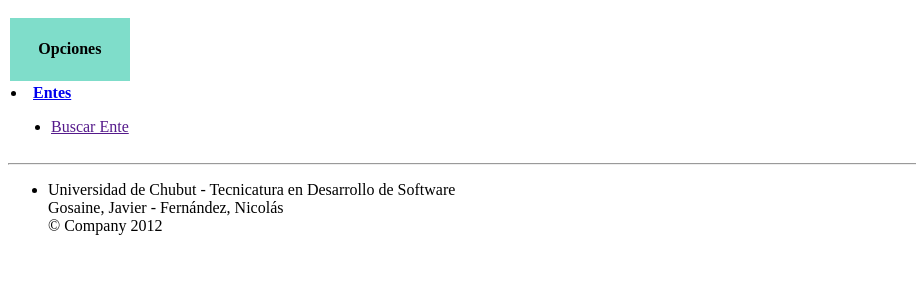
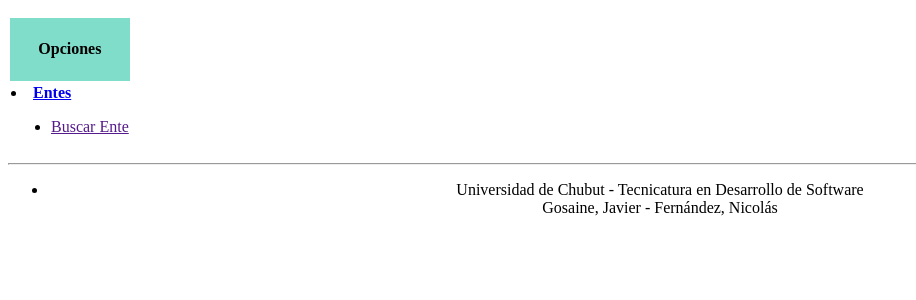
Before and after one commit to onrushRus/tesina_udc, a PHP site: template apps/frontend/templates/layout.php in a window 1280 px wide. Shown: the part 78-378 px from the top of the page, without its empty margins (0-916 px from the left). Run offline with PHP 8.4, Linux system fonts and the light colour scheme; the template is opened without the code that fills it, so the values that code supplies are empty.

Commit message:
Algunos cambios graficos

```diff
--- a/apps/frontend/templates/layout.php
+++ b/apps/frontend/templates/layout.php
@@ -130,13 +130,13 @@
                 <span class="icon-bar"></span>
                 <span class="icon-bar"></span>
               </a>
-              <div class="nav-collapse align-center">
+              <div class="nav-collapse offset3">
                 <ul class="nav">
                   <li>
-                    <a><p>
+                    <a><p align="center"><font size="3">
                        Universidad de Chubut - Tecnicatura en Desarrollo de Software<br>
-                       Gosaine, Javier - Fernández, Nicolás<br>
-                       &copy; Company 2012</p>
+                       Gosaine, Javier - Fernández, Nicolás
+                        </font></p>
                     </a>
                   </li>
                 </ul>
```
Also changed, not shown: web/images/fondo2.jpg (added), 2 other files.
